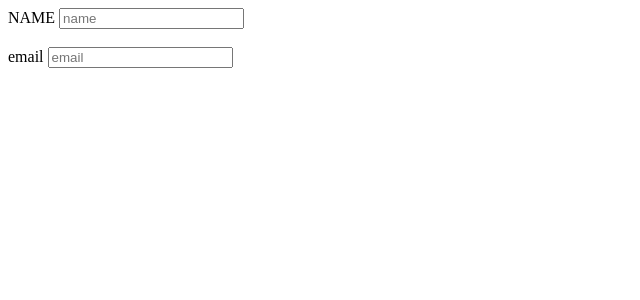
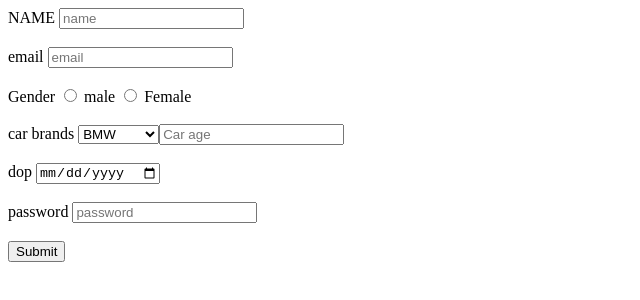
Before and after one commit to acciojob/car-insurance-form-palakgu, a website: page main.html in a window 1280 px wide. Shown: the whole page, without its empty margins (0-640 px from the left). Drawn offline with Linux system fonts and the light colour scheme.

Commit message:
created a submission

```diff
--- a/main.html
+++ b/main.html
@@ -22,21 +22,40 @@
 		</div>
 		<br>
         <div>
-			<label for="gender"
+			<label for="gender">Gender</label>
+			<input type="radio" id= "male" name="gender"  value="male" placeholder="male" required>
+		<label for="male">male</label>
+			<input type="radio" id= "female" name="gender" value="female" placeholder="female"required>
+			<label for="female">Female</label>
 		</div>
-		<div></div>
-		<div></div>
-		<div></div>
-		<div></div>
-		<div></div>
+		<br>
+		<div>
+			<label for="car brands">car brands</label>
+			<select id="car brands" name=" car brands">
+				<option value="BMW">BMW</option>
+				<option value ="Audi">Audi</option>
+				<option value ="Mercedez">Mercedez</option>
+		</div>
+		<br>
 
 
+		<div>
+			<label for="carage" > car age</label>
+			<input type="number" id="carage" name= "car age" placeholder="Car age"required>
+		</div>
+		<br>
+		<div>
+			<label for ="dop">dop</label>
+			<input type="date" id="dop" name="dop" placeholder="dop"required>
+		</div>
+			<br>
+		<div>
+			<label for="password">password</label>
+			<input type="password" id="password" name ="password" placeholder="password"required>
+		</div>
 
-
-
-
-
-
+		<br>
+		<button type="submit">Submit</button>
 
 	</form>
 
```
